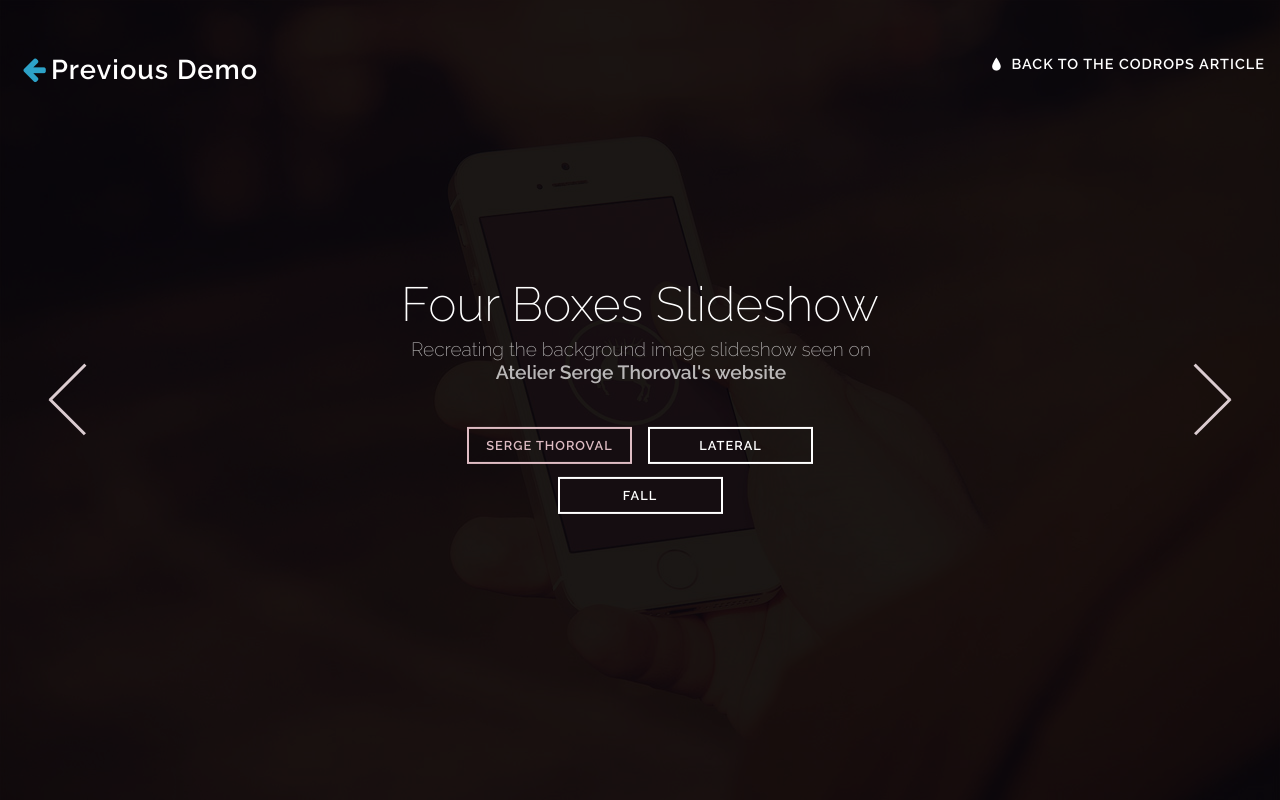
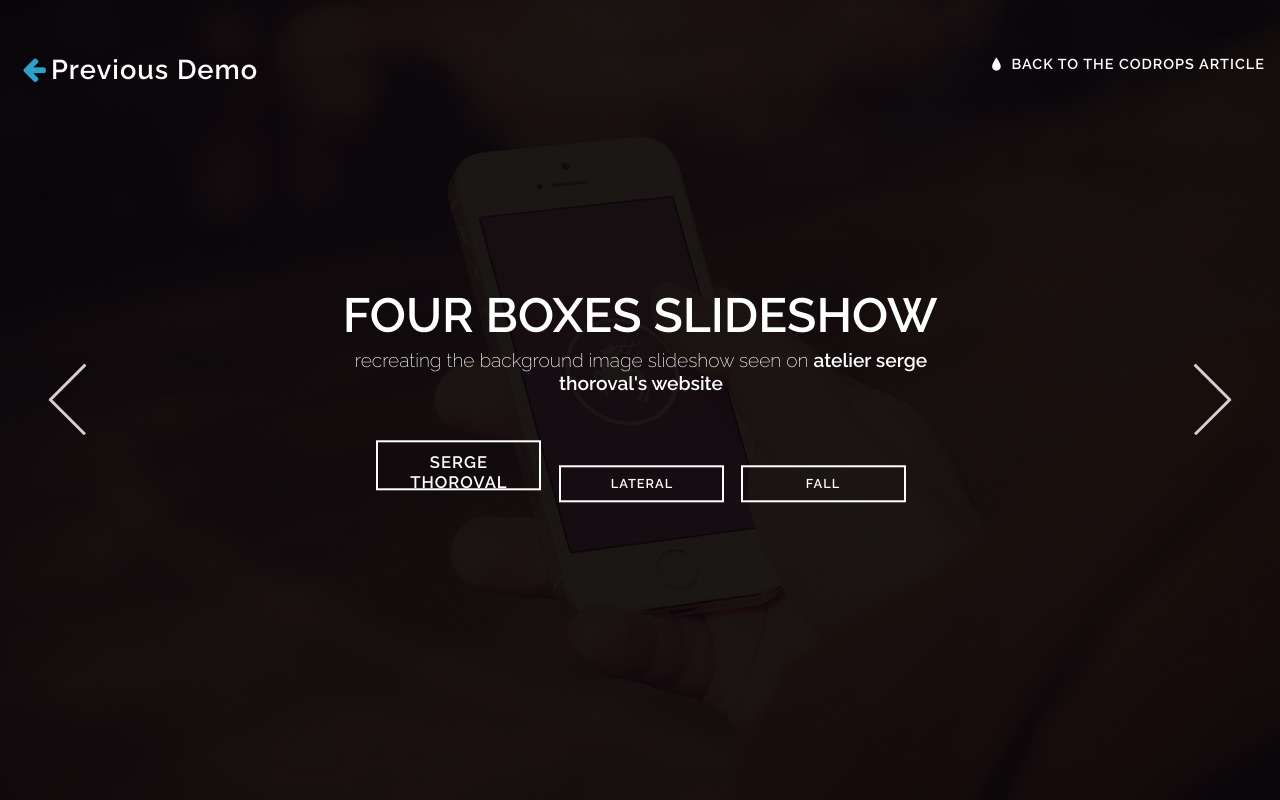
Before and after one commit to iWanjugu/SingleProWebsite-Remake, a plain HTML site: page FourBoxesTransition/index.html in a window 1280 px wide. Drawn offline with Linux system fonts and the light colour scheme.

Commit message:
Body Content Modifiee

```diff
--- a/FourBoxesTransition/css/demo.css
+++ b/FourBoxesTransition/css/demo.css
@@ -29,7 +29,7 @@ a {
 }
 
 a:hover, a:focus {
-	color: #debcc3;
+	color: #2da2c8;
 }
 
 section {
@@ -44,7 +44,7 @@ section {
 	top: 50%;
 	left: 50%;
 	text-align: center;
-	max-width: 500px;
+	max-width: 1000px;
 	-webkit-transform: translate(-50%,-50%);
 	transform: translate(-50%,-50%);
 	-webkit-backface-visibility: hidden;
@@ -53,9 +53,10 @@ section {
 
 .codrops-header h1 {
 	margin: 0;
-	font-weight: 200;
+	font-weight: bold;
 	font-size: 3em;
 	line-height: 1;
+    text-transform: uppercase;
 }
 
 .codrops-header h1 span {
@@ -63,8 +64,11 @@ section {
 	padding: 0.5em 0 0.6em 0.1em;
 	font-size: 40%;
 	line-height: 1.2;
-	opacity: 0.7;
+/*	opacity: 0.7;*/
+    font-weight: 200;
+    text-transform: lowercase;
 }
+
 
 /* To Navigation Style */
 .codrops-top {
@@ -163,11 +167,19 @@ section {
 	width: 165px;
 }
 
+.codrops-demos a.current-demo {
+    height: 50px;
+    padding-top: 10px;
+    font-size: 1.3em;
+    color: white;
+    border-color: white;
+
+}
 .codrops-demos a:hover,
-.codrops-demos a.current-demo,
 .codrops-demos a.current-demo:hover {
-	color: #debcc3;
-	border-color: #debcc3;
+	color: #2da2c8;
+	border-color: #2da2c8;
+
 }
 
 @media screen and (max-width: 25em) {
```
